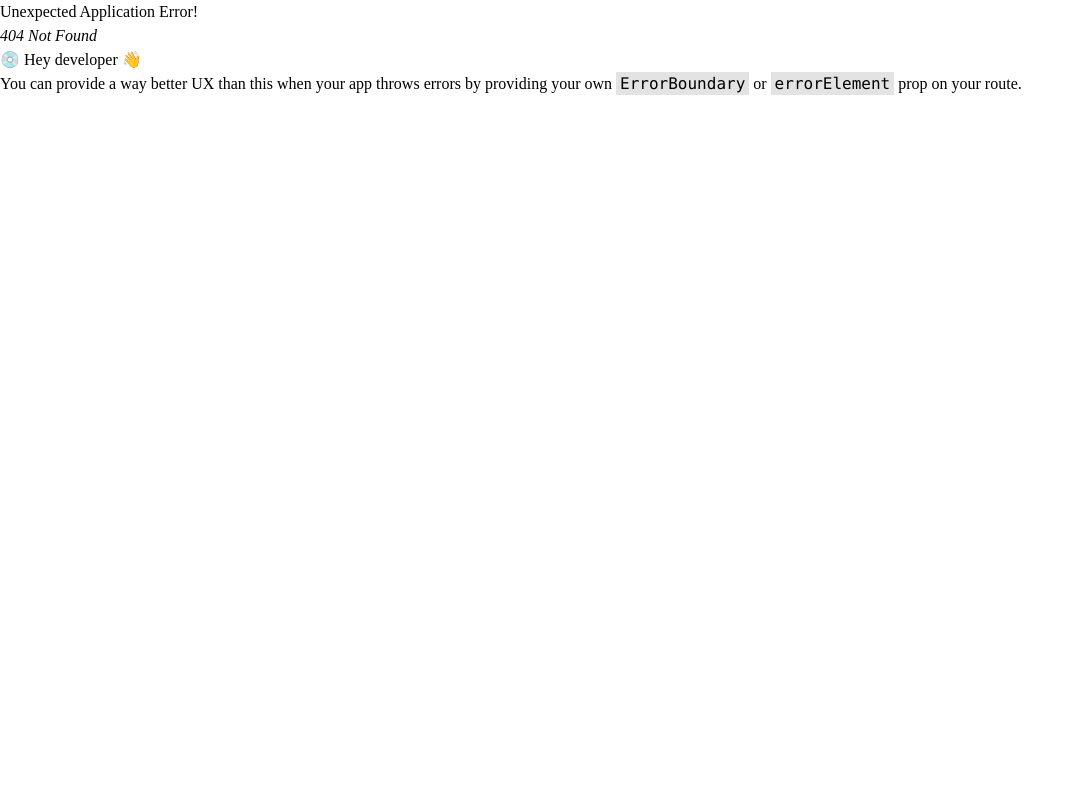
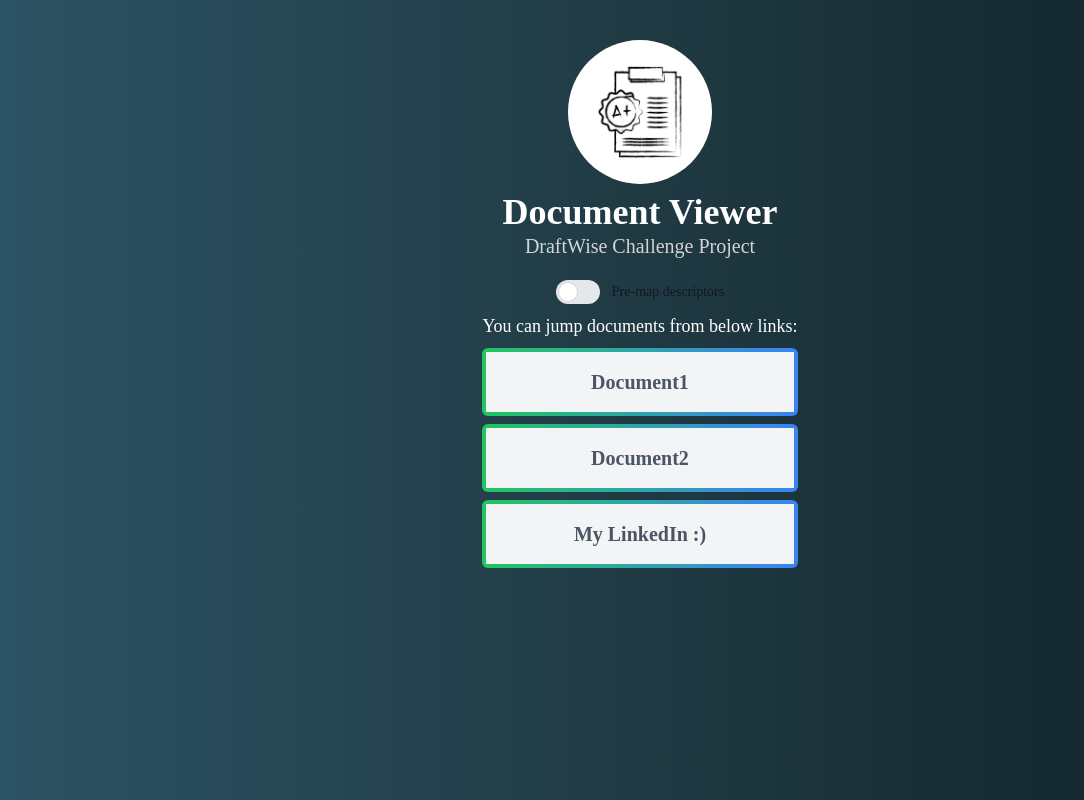
Before and after one commit to MetinArslanturk/doc-parser, a React (Vite) app: page / in a window 1280 px wide. Before the commit this address had no page. Shown: the whole page, without its empty margins (0-1084 px from the left). Built offline with nearby package versions, Linux system fonts and the light colour scheme.

Commit message:
Homepage added

```diff
--- a/src/App.tsx
+++ b/src/App.tsx
@@ -1,7 +1,12 @@
 import { createBrowserRouter, RouterProvider } from 'react-router-dom';
 import DocumentPage from './routes/DocumentPage';
+import HomePage from './routes/HomePage';
 
 const router = createBrowserRouter([
+  {
+    path: '/',
+    element: <HomePage />,
+  },
   {
     path: '/doc/:documentName',
     element: <DocumentPage />,
--- a/src/components/custom/Document/DocumentDefinitionPopover.tsx
+++ b/src/components/custom/Document/DocumentDefinitionPopover.tsx
@@ -28,7 +28,7 @@ const DocumentDefinitionPopover = ({
   const indexParam = searchParams.get('index');
   return (
     <span
-      className="absolute h-40 border border-gray-500 bg-white rounded-md left-0 transition-opacity duration-300 z-20 inline-block popover absolute-center cursor-pointer"
+      className="absolute h-40 border border-gray-500 bg-white rounded-md left-0 transition-opacity duration-300 z-20 inline-block popover absolute-center cursor-pointer shadow-md"
       style={{ top: popoverYPosition + 'px' }}
       onClick={(e) => {
         e.stopPropagation();
--- /dev/null
+++ b/src/components/elements/RootNavigationButton.tsx
@@ -0,0 +1,19 @@
+import { Link } from 'react-router-dom';
+
+interface Props {
+  linkTo: string;
+  documentName: string;
+}
+const RootNavigationButton = ({ linkTo, documentName }: Props) => {
+  return (
+    <div className="flex max-w-screen-sm items-center justify-center mt-2">
+      <Link to={linkTo} className="w-full rounded-md bg-gradient-to-r from-green-500 to-blue-500 p-1">
+        <div className="flex h-full w-full items-center justify-center bg-gray-100 back px-5 py-4">
+          <h1 className="text-xl font-black text-gray-600">{documentName}</h1>
+        </div>
+      </Link>
+    </div>
+  );
+};
+
+export default RootNavigationButton;
--- /dev/null
+++ b/src/components/elements/SwitchToggle.tsx
@@ -0,0 +1,22 @@
+interface Props {
+  labelText: string;
+  isChecked: boolean;
+  setIsChecked: React.Dispatch<React.SetStateAction<boolean>>;
+}
+
+const SwitchToggle = ({ isChecked, labelText, setIsChecked }: Props) => {
+  return (
+    <label className="relative inline-flex items-center cursor-pointer">
+      <input
+        type="checkbox"
+        checked={isChecked}
+        className="sr-only peer"
+        onChange={() => setIsChecked((prev) => !prev)}
+      />
+      <div className="w-11 h-6 bg-gray-200 peer-focus:outline-none peer-focus:ring-4 peer-focus:ring-blue-300 dark:peer-focus:ring-blue-800 rounded-full peer dark:bg-gray-700 peer-checked:after:translate-x-full peer-checked:after:border-white after:content-[''] after:absolute after:top-[2px] after:left-[2px] after:bg-white after:border-gray-300 after:border after:rounded-full after:h-5 after:w-5 after:transition-all dark:border-gray-600 peer-checked:bg-blue-600"></div>
+      <span className="ml-3 text-sm font-medium text-gray-900 dark:text-gray-300">{labelText}</span>
+    </label>
+  );
+};
+
+export default SwitchToggle;
--- a/src/index.css
+++ b/src/index.css
@@ -19,6 +19,17 @@ body {
   width: 98%;
 }
 
+.homepage-bg {
+  background: #0f2027; /* fallback for old browsers */
+  background: -webkit-linear-gradient(to right, #2c5364, #203a43, #0f2027); /* Chrome 10-25, Safari 5.1-6 */
+  background: linear-gradient(
+    to right,
+    #2c5364,
+    #203a43,
+    #0f2027
+  ); /* W3C, IE 10+/ Edge, Firefox 16+, Chrome 26+, Opera 12+, Safari 7+ */
+}
+
 .absolute-center {
   left: 50%;
   transform: translateX(-50%);
--- /dev/null
+++ b/src/routes/HomePage.tsx
@@ -0,0 +1,41 @@
+import RootNavigationButton from '../components/elements/RootNavigationButton';
+import SwitchToggle from '../components/elements/SwitchToggle';
+import report from '../assets/report.jpg';
+import { allDocuments } from '../utils/allDocuments';
+import { useState } from 'react';
+
+const HomePage = () => {
+  const [preMapClasses, setPreMapClasses] = useState(false);
+  return (
+    <div className="flex flex-col min-h-screen w-full px-6 m-auto text-lg leading-7 homepage-bg text-white sm:px-14 md:px-24 lg:px-32">
+      <main className="flex-grow">
+        <article className="flex flex-col items-center justify-center h-full mt-10 text-center">
+          <header className="flex flex-col items-center mb-3">
+            <img className="mb-2 rounded-full h-36 w-36" width="144" height="144" alt="DocumentViewer" src={report} />
+            <h1 className="text-4xl font-extrabold ">Document Viewer</h1>
+            <h2 className="text-xl text-neutral-300 ">DraftWise Challenge Project</h2>
+            <section className="pt-5 prose">
+              <SwitchToggle labelText="Pre-map descriptors" isChecked={preMapClasses} setIsChecked={setPreMapClasses} />
+              <p>You can jump documents from below links:</p>
+              <div className="flex flex-col">
+                {Object.keys(allDocuments).map((doc) => (
+                  <RootNavigationButton
+                    linkTo={'/doc/' + doc + (preMapClasses ? '?premapclasses=true' : '')}
+                    documentName={doc}
+                    key={doc}
+                  />
+                ))}
+                <RootNavigationButton
+                  linkTo="https://www.linkedin.com/in/metin-arslanturk/"
+                  documentName="My LinkedIn :)"
+                />
+              </div>
+            </section>
+          </header>
+        </article>
+      </main>
+    </div>
+  );
+};
+
+export default HomePage;
--- a/src/utils/allDocuments.ts
+++ b/src/utils/allDocuments.ts
@@ -2,5 +2,6 @@ import document1Data from '../assets/document1.json';
 import { IDocument } from '../types/document';
 
 export const allDocuments: { [key: string]: IDocument[] } = {
-  document1: document1Data as IDocument[],
+  Document1: document1Data as IDocument[],
+  Document2: document1Data as IDocument[],
 };
```
Also changed, not shown: src/assets/report.jpg (added).
